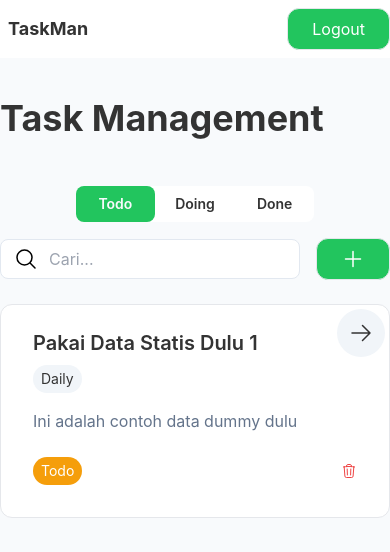
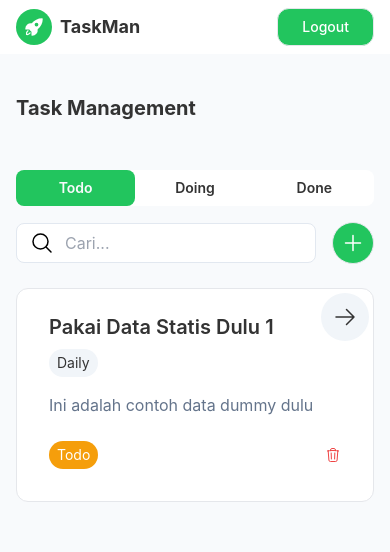
Before and after one commit to rihid/taskman, a React app: page / in a window 390 px wide. Shown: the top 552 px of the page. Built offline with nearby package versions, Linux system fonts and the light colour scheme; sample sign-in values are in the browser's storage; the HTML template or start-up script is replaced by a standard one.

Commit message:
feat:modify style to responsive

```diff
--- a/src/components/button.jsx
+++ b/src/components/button.jsx
@@ -4,10 +4,10 @@ function Button({className, type, color, size, onClick, disabled, label, childre
   return (
     <button
       type={type || 'button'}
-      className={`${className} w-full rounded-full whitespace-nowrap
-      ${size === 'icon' ? 'p-1' : 'px-6 py-2 '}
+      className={`${className} w-full whitespace-nowrap font-medium text-sm lg:text-base
+      ${size === 'icon' ? 'p-2 rounded-full' : 'px-6 py-2 rounded-xl'}
 
-      ${color === 'primary' ? 'bg-green-500 hover:bg-green-600 border rounded-xl text-background' : ''}
+      ${color === 'primary' ? 'bg-green-500 hover:bg-green-600 border text-background' : ''}
       ${color === 'secondary' ? 'bg-slate-200 hover:bg-slate-300 text-foreground' : ''}
       ${color === 'danger' ? 'bg-red-500 hover:bg-red-600 border-red-500 rounded-full text-white': ''}
     `}
--- a/src/components/header.jsx
+++ b/src/components/header.jsx
@@ -1,16 +1,22 @@
 import React from 'react';
 import { useAuth } from '../auth/auth-provider';
 import Button from './button';
+import ppostman from "../../public/postman-icon.svg"
+import { RocketLaunchIcon } from '@heroicons/react/24/solid';
+
 
 function Header() {
   const auth = useAuth();
   return (
     <nav className="top-0 w-full bg-background">
-      <div className="max-w-full md:max-w-5xl mx-auto">
+      <div className="max-w-full px-4 md:max-w-5xl mx-auto">
         <div className="flex justify-between items-center">
           <div className="flex items-center justify-start gap-2">
-            <a href="#">
-              <img src="" alt="" />
+            <a
+              href="#"
+              className="flex items-center justify-center p-2 rounded-full bg-green-500"
+            >
+              <RocketLaunchIcon className="w-5 h-5 text-background font-medium" />
             </a>
             <a href="#" className="font-bold text-lg text-foreground leading-7">
               <span>TaskMan</span>
--- a/src/components/tab-menu.jsx
+++ b/src/components/tab-menu.jsx
@@ -2,7 +2,7 @@ import React from 'react';
 
 function TabMenu({dataMenu, activeTab, setActiveTab}) {
   return (
-    <div className="grid max-w-xs grid-cols-3 bg-background rounded-lg">
+    <div className="grid w-full md:max-w-xs grid-cols-3 bg-background rounded-lg">
       {dataMenu.map((tab, index) =>
         <button
           key={index}
--- a/src/pages/home-page.jsx
+++ b/src/pages/home-page.jsx
@@ -84,15 +84,15 @@ function HomePage() {
   return (
     <>
       <Layout>
-        <div className="max-w-full md:max-w-5xl mx-auto py-10">
-          <div className="text-4xl font-bold text-foreground pb-6">Task Management</div>
+        <div className="max-w-full px-4 md:max-w-5xl mx-auto py-10">
+          <div className="text-xl md:text-2xl lg:text-3xl font-bold text-foreground pb-6">Task Management</div>
           <div className="flex flex-col gap-4 md:flex-row items-center justify-between my-6">
             <TabMenu
               dataMenu={TABMENU}
               activeTab={activeTab}
               setActiveTab={setActiveTab}
             />
-            <div className="flex items-center justify-center gap-4">
+            <div className="flex items-center w-full gap-4">
               <div className="relative grow">
                 <div className="absolute left-0 inset-y-0 flex items-center pl-[14px]">
                   <MagnifyingGlassIcon className="h-6 w-6 text-foreground/80" />
@@ -106,6 +106,7 @@ function HomePage() {
               </div>
               <div className="grow-0">
                 <Button
+                  size="icon"
                   color="primary"
                   onClick={handleOpenForm}
                 >
@@ -116,7 +117,7 @@ function HomePage() {
             </div>
           </div>
           {activeTab === 0 &&
-            <div className="grid grid-cols-1 md:grid-cols-3 gap-4">
+            <div className="grid grid-cols-1 md:grid-cols-2 lg:grid-cols-3 gap-4">
               {tasks.filter(task => {
                 // task.status === 'todo'
                 if (search === '') {
@@ -135,7 +136,7 @@ function HomePage() {
             </div>
           }
           {activeTab === 1 &&
-            <div className="grid grid-cols-1 md:grid-cols-3 gap-4">
+            <div className="grid grid-cols-1 md:grid-cols-2 lg:grid-cols-3 gap-4">
               {tasks.filter(task => {
                 // task.status === 'doing'
                 if (search === '') {
@@ -154,7 +155,7 @@ function HomePage() {
             </div>
           }
           {activeTab === 2 &&
-            <div className="grid grid-cols-1 md:grid-cols-3 gap-4">
+            <div className="grid grid-cols-1 md:grid-cols-2 lg:grid-cols-3 gap-4">
               {tasks.filter(task => {
                 // task.status === 'done'
                 if (search === '') {
```
Also changed, not shown: public/postman-icon.svg (added).
